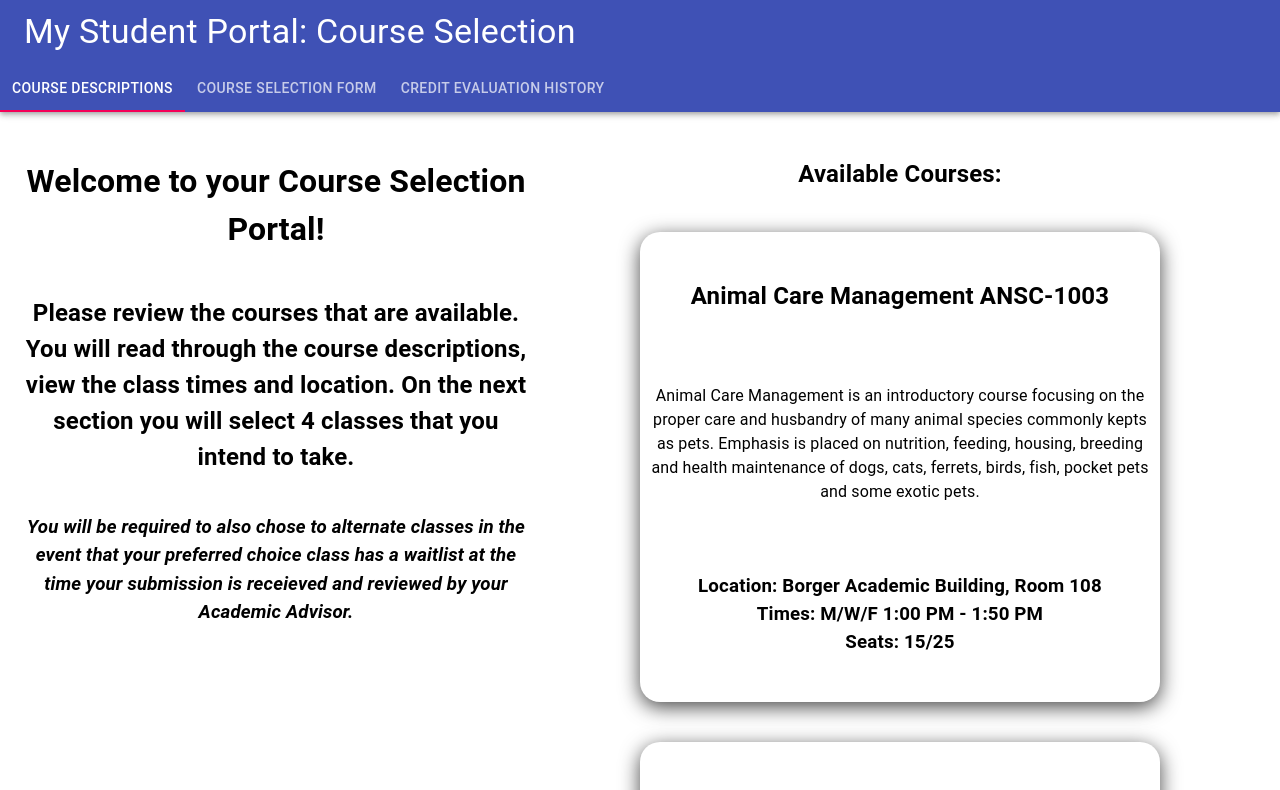
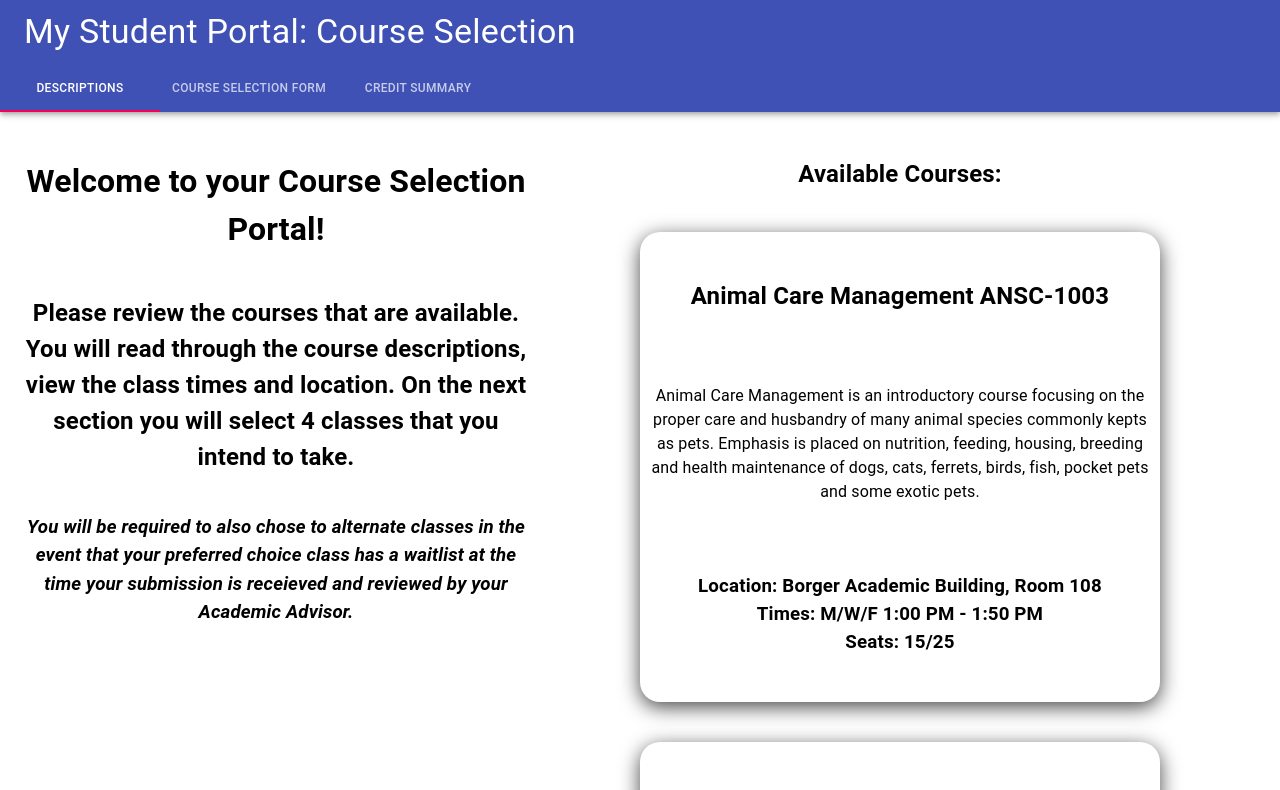
Before and after one commit to saiken86807/course-selector-app, a React (Create React App) app: page / in a window 1280 px wide. Shown: the top 790 px of the page. Built offline with nearby package versions, Linux system fonts and the light colour scheme.

Commit message:
changes to Style

```diff
--- a/src/PageLayout/Layout.js
+++ b/src/PageLayout/Layout.js
@@ -1,6 +1,6 @@
 import React from 'react';
 import PropTypes from 'prop-types';
-import { makeStyles } from '@material-ui/core/styles';
+import { makeStyles, withStyles } from '@material-ui/core/styles';
 import AppBar from '@material-ui/core/AppBar';
 import Tabs from '@material-ui/core/Tabs';
 import Tab from '@material-ui/core/Tab';
@@ -18,8 +18,8 @@ function TabPanel(props) {
 		<div
 			role="tabpanel"
 			hidden={value !== index}
-			id={`simple-tabpanel-${index}`}
-			aria-labelledby={`simple-tab-${index}`}
+			id={`wrapped-tabpanel-${index}`}
+			aria-labelledby={`wrapped-tab-${index}`}
 			{...other}
 		>
 			{value === index && (
@@ -39,8 +39,8 @@ TabPanel.propTypes = {
 
 function a11yProps(index) {
 	return {
-		id: `simple-tab-${index}`,
-		'aria-controls': `simple-tabpanel-${index}`
+		id: `wrapped-tab-${index}`,
+		'aria-controls': `wrapped-tabpanel-${index}`
 	};
 }
 
@@ -66,9 +66,9 @@ export default function SimpleTabs() {
 					<Typography variant="h4">My Student Portal: Course Selection </Typography>
 				</Toolbar>
 				<Tabs value={value} onChange={handleChange} aria-label="simple tabs example">
-					<Tab label="Course Descriptions" {...a11yProps(0)} />
-					<Tab label="Course Selection Form" {...a11yProps(1)} />
-					<Tab label="Credit Evaluation History" {...a11yProps(2)} />
+					<Tab label="Descriptions" wrapped {...a11yProps(0)} />
+					<Tab label="Course Selection Form" wrapped {...a11yProps(1)} />
+					<Tab label="Credit Summary" wrapped {...a11yProps(2)} />
 				</Tabs>
 			</AppBar>
 			<TabPanel value={value} index={0}>
```
